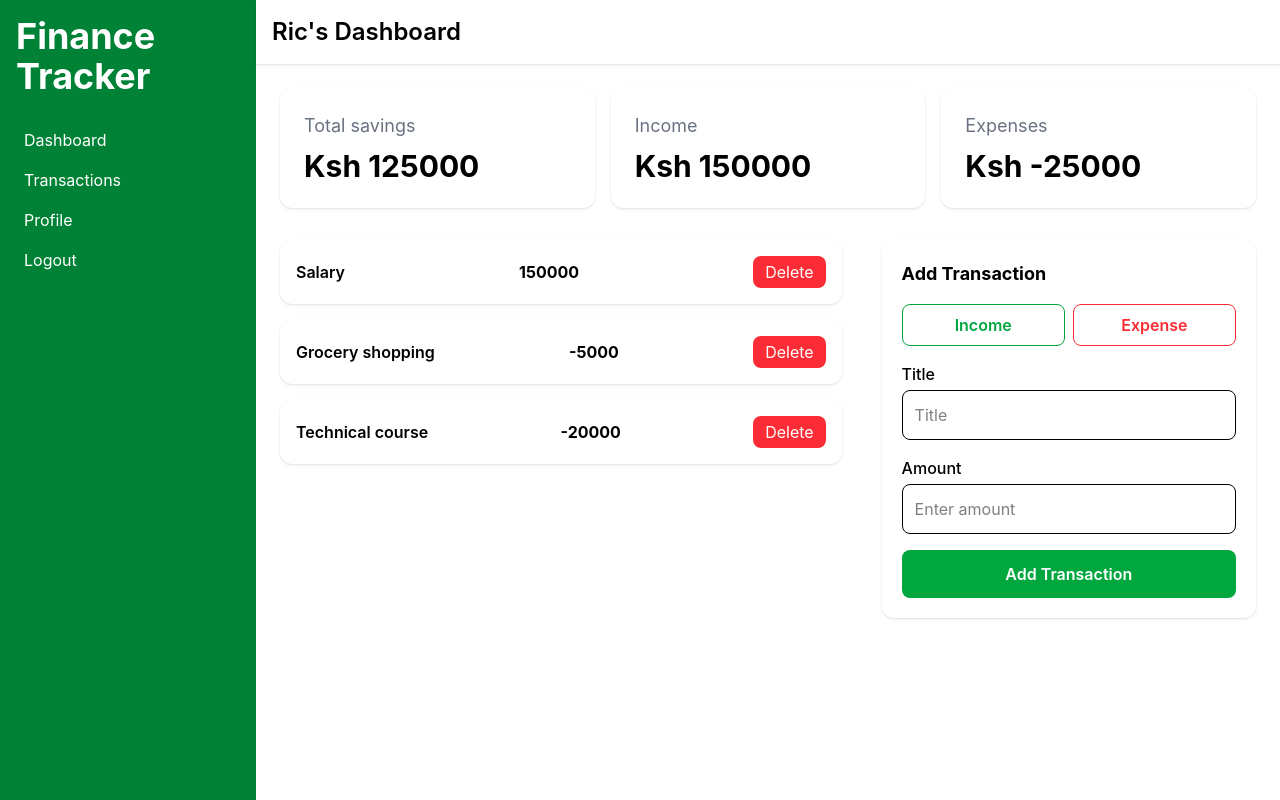
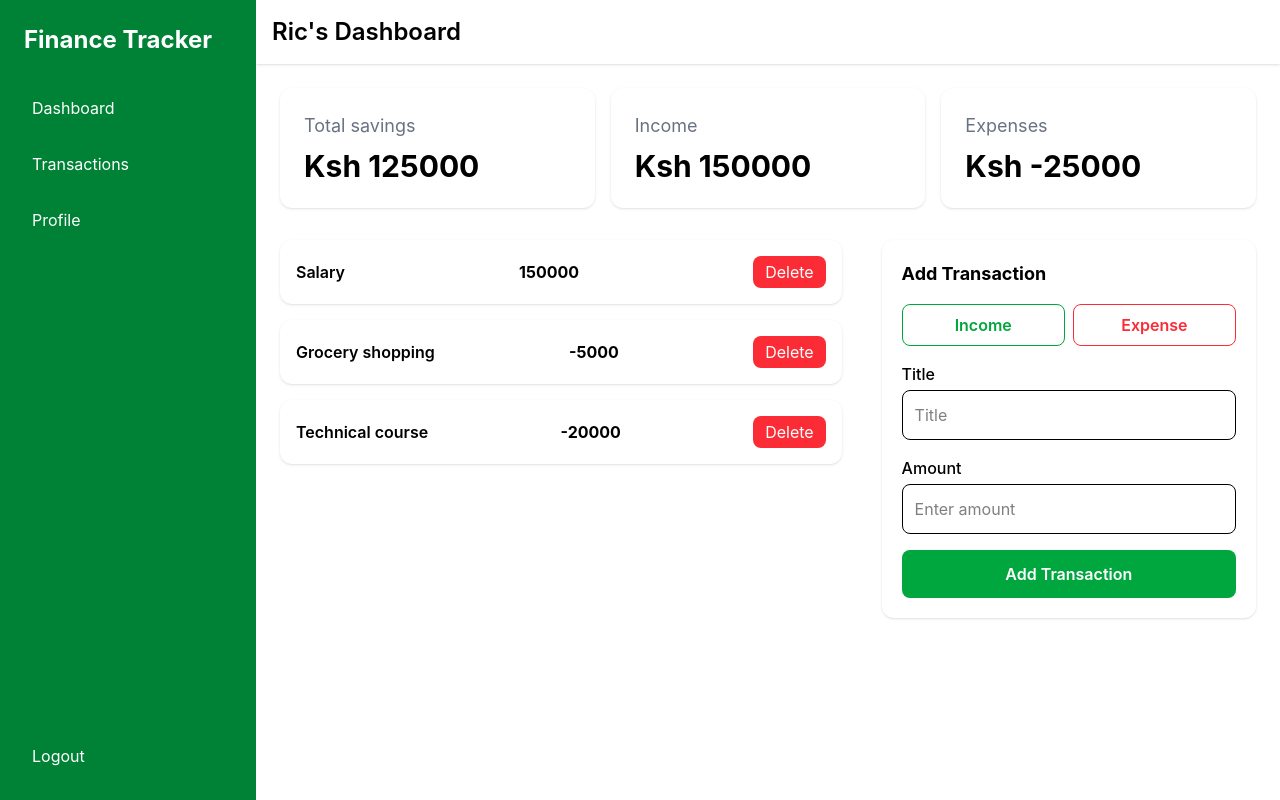
Before and after one commit to ricmusyoki-glitch/finance-tracker-app, a React (Vite) app: page /dashboard in a window 1280 px wide. Built offline with nearby package versions, Linux system fonts and the light colour scheme.

Commit message:
Made the sidebar responsive by adding a hamburger for mobile devices

```diff
--- a/src/components/Sidebar.jsx
+++ b/src/components/Sidebar.jsx
@@ -1,30 +1,51 @@
-import { Link } from "react-router-dom"
-const Sidebar = () => {
+import { Link, useNavigate } from "react-router-dom"
+import { signOut } from "firebase/auth"
+import { auth } from "../services/Firebase"
+
+const Sidebar = ({ isOpen, onClose }) => {
+  const navigate = useNavigate()
+
+  const handleLogout = async () => {
+    await signOut(auth)
+    navigate("/")
+  }
+
   return (
-    <div className=" w-40 md:w-64 h-screen bg-green-700 text-white p-4">
+    <>
+      {/* Overlay for mobile */}
+      {isOpen && (
+        <div
+          className="fixed inset-0 bg-black bg-opacity-40 z-20 md:hidden"
+          onClick={onClose}
+        />
+      )}
 
-        <h2 className="text-2xl md:text-4xl font-bold mb-8">Finance Tracker</h2>
+      <div
+        className={`fixed md:static z-30 top-0 left-0 h-screen w-64 bg-green-700 text-white p-6 flex flex-col transition-transform duration-300
+          ${isOpen ? "translate-x-0" : "-translate-x-full"} md:translate-x-0`}
+      >
+        <h2 className="text-2xl font-bold mb-8">Finance Tracker</h2>
 
-        <ul className="space-y-4">
+        <ul className="space-y-4 flex-1">
+          <li>
+            <Link to="/dashboard" onClick={onClose} className="block hover:bg-green-800 p-2 rounded-xl">Dashboard</Link>
+          </li>
+          <li>
+            <Link to="/transactions" onClick={onClose} className="block hover:bg-green-800 p-2 rounded-xl">Transactions</Link>
+          </li>
+          <li>
+            <Link to="/profile" onClick={onClose} className="block hover:bg-green-800 p-2 rounded-xl">Profile</Link>
+          </li>
+        </ul>
 
-            <li>
-              <Link to="/dashboard" className="hover:bg-green-800 p-2 rounded-2xl">Dashboard</Link>
-              </li>
-
-            <li>
-              <Link to="/transactions" className="hover:bg-green-800 p-2 rounded-2xl">Transactions</Link>
-              </li>
-
-            <li>
-              <Link to="/profile" className="hover:bg-green-800 p-2 rounded-2xl">Profile</Link>
-            </li>
-
-            <li>
-             <Link to="/logout" className="hover:bg-green-800 p-2 rounded-2xl">Logout</Link>
-            </li>
-
-        </ul>
-    </div>
+        <button
+          onClick={handleLogout}
+          className="hover:bg-green-800 p-2 rounded-xl text-left w-full mt-4"
+        >
+          Logout
+        </button>
+      </div>
+    </>
   )
 }
 
```
